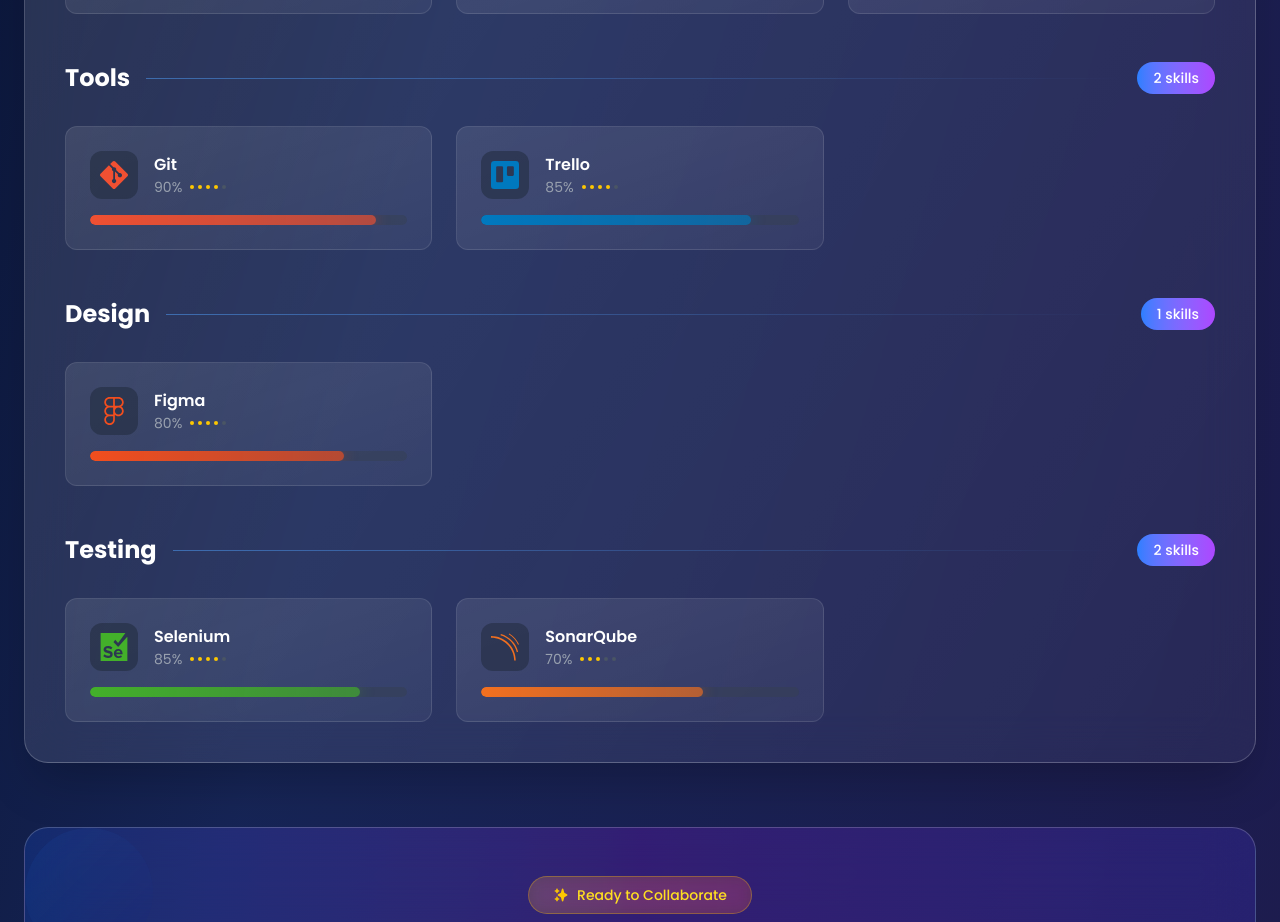
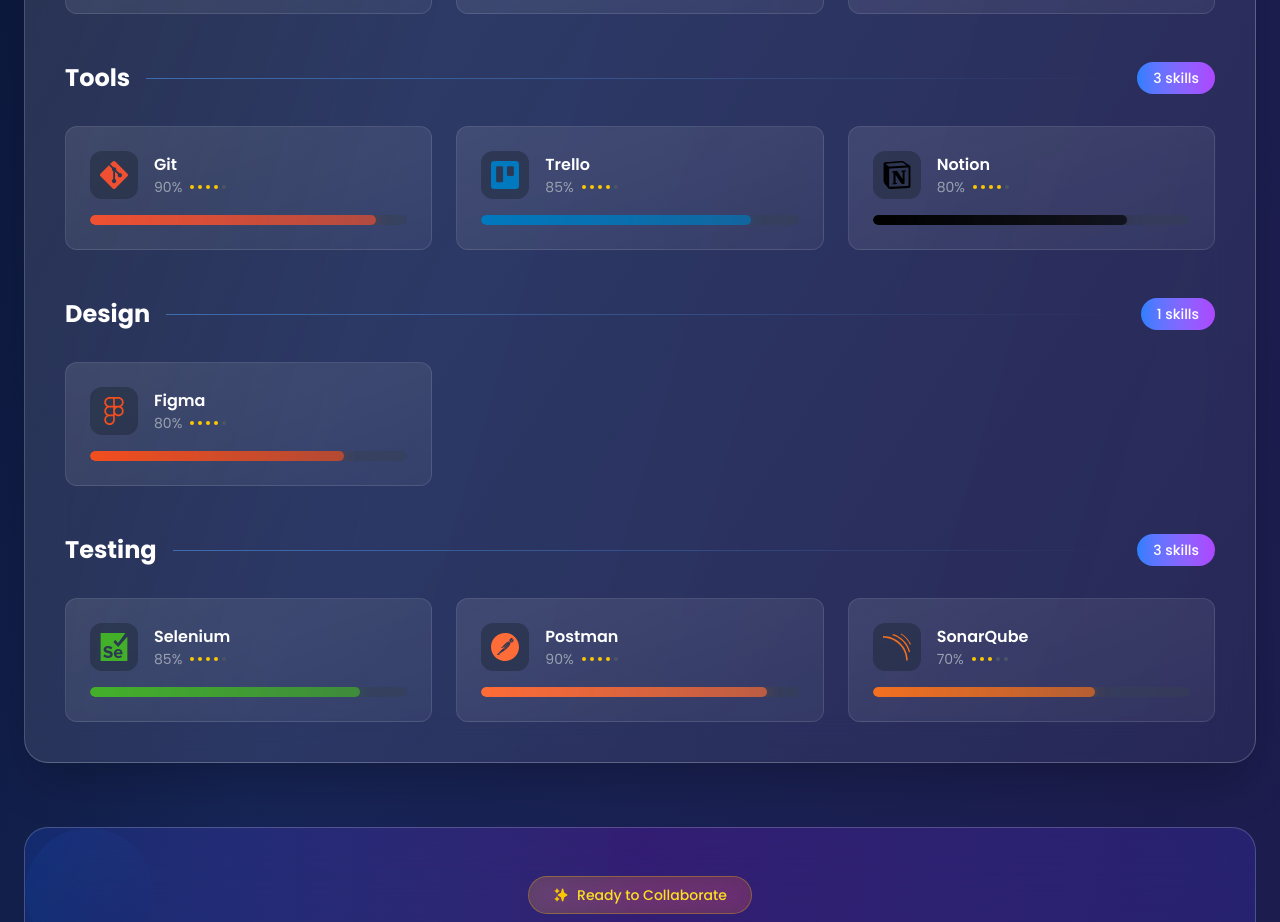
Before and after one commit to Nethmani/My_Portfolio, a Next.js app in the folder My_Portfolio/: page /about in a window 1280 px wide. Shown: the part 2760-3682 px from the top of the page. Built offline with nearby package versions, Linux system fonts and the light colour scheme.

Commit message:
all done

```diff
--- a/My_Portfolio/src/app/about/page.jsx
+++ b/My_Portfolio/src/app/about/page.jsx
@@ -6,6 +6,8 @@ import Footer from "../components/Footer";
 import Education from "../components/Education";
 // Import programming language icons
 import {
+  SiPostman,
+  SiNotion,
   SiJavascript,
   SiReact,
   SiNodedotjs,
@@ -152,6 +154,14 @@ export default function About() {
       category: "Testing",
     },
     {
+      name: "Postman",
+      icon: SiPostman,
+      color: "#FF6C37",
+      proficiency: 90,
+      category: "Testing",
+    },
+
+    {
       name: "SonarQube",
       icon: SiSonarqube,
       color: "#F37020",
@@ -163,6 +173,13 @@ export default function About() {
       icon: SiTrello,
       color: "#0079BF",
       proficiency: 85,
+      category: "Tools",
+    },
+    {
+      name: "Notion",
+      icon: SiNotion,
+      color: "#000000",
+      proficiency: 80,
       category: "Tools",
     },
   ];
--- a/My_Portfolio/src/app/components/Education.jsx
+++ b/My_Portfolio/src/app/components/Education.jsx
@@ -54,7 +54,7 @@ export default function Education() {
       highlights: [
         "Mathematics",
         "Physics",
-        "Chemistry",
+        "ICT",
         "Combined Mathematics",
       ],
       gradient: "from-green-500 to-teal-600",
--- a/My_Portfolio/src/app/contact/page.jsx
+++ b/My_Portfolio/src/app/contact/page.jsx
@@ -329,11 +329,11 @@ export default function Contact() {
                         href: "https://www.linkedin.com/in/pamalka-nethmani-a503b62a9/",
                         color: "hover:text-blue-400",
                       },
-                      {
-                        icon: FaFacebook,
-                        href: "https://www.facebook.com/share/1TQ3EuZrRY/?mibextid=LQQJ4d",
-                        color: "hover:text-blue-600",
-                      },
+  //                    {
+    //                    icon: FaFacebook,
+      //                  href: "https://www.facebook.com/share/1TQ3EuZrRY/?mibextid=LQQJ4d",
+        //                color: "hover:text-blue-600",
+          //            },
                       {
                         icon: FaWhatsapp,
                         href: "https://wa.me/94770587781",
```
